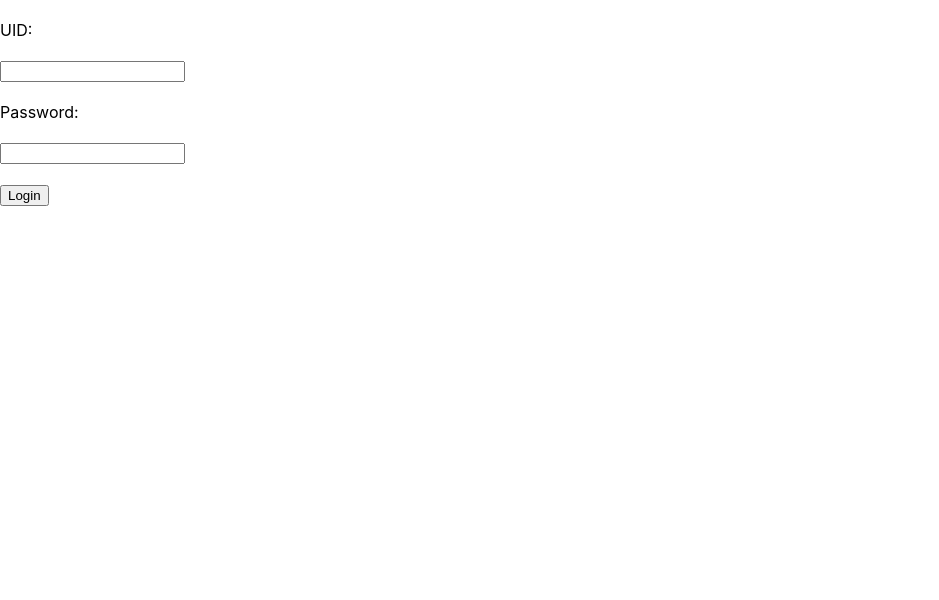
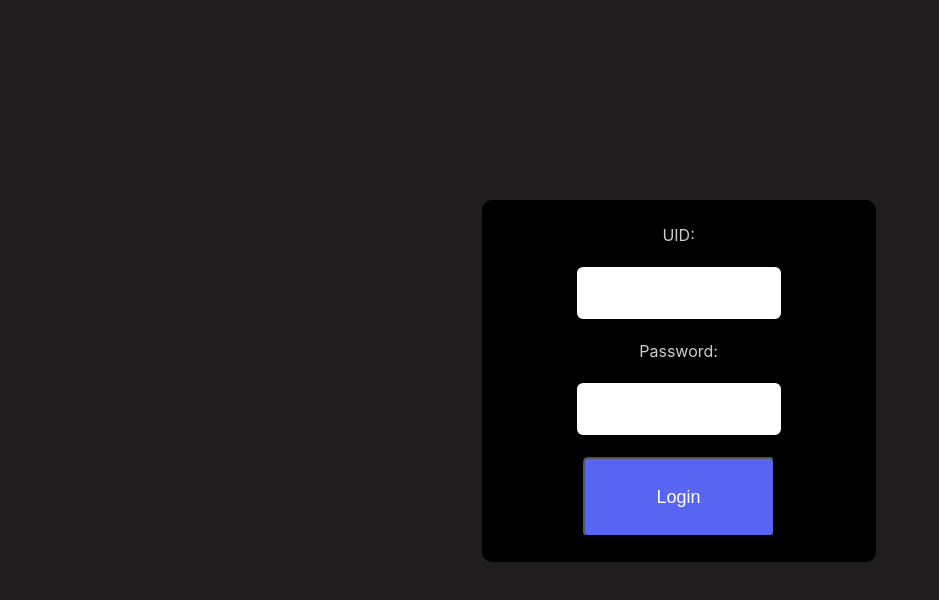
Before and after one commit to IN-Accurate/alumni-portal-rset, a React (Create React App) app in the folder client/: page /login in a window 1280 px wide. Shown: the top 600 px of the page, without its empty margins (0-939 px from the left). Built offline with nearby package versions, Linux system fonts and the light colour scheme.

Commit message:
login style

```diff
--- a/client/src/CSS/Login.css
+++ b/client/src/CSS/Login.css
@@ -0,0 +1,46 @@
+.login-page{
+    background-color: #1f1d1d;
+    width: 100vw;
+    height: 100vh;
+    position: fixed;
+}
+
+
+.login-container {
+    position: relative;
+    margin-left: 22vw;
+    padding: 25vh;
+}
+
+
+
+.login-container form {
+    text-align: center;
+    height: auto;
+    background-color: black;
+    border: 5px solid black;
+    border-radius: 10px;
+    width: 30vw;
+}
+
+.login-container label {
+    color: #caccce;
+}
+
+.login-container input {
+    width: 200px;
+    height: 50px;
+    border-radius: 8px;
+    border: none;
+    border: 2px solid black;
+}
+
+.login-container button {
+    background-color: #5865F2;
+    font-size: large;
+    color: white;
+    border-radius: 5px;
+    height: 10vh;
+    width: 15vw;
+
+}
--- a/client/src/Components/Sidebar.js
+++ b/client/src/Components/Sidebar.js
@@ -86,7 +86,6 @@ function Sidebar() {
       if (dpSelector != null) dpSelector.style.display = 'block';
     }
   }, [avatar]);
-  console.log(groups)
 
 
   const handleHBclick = () => {
```
